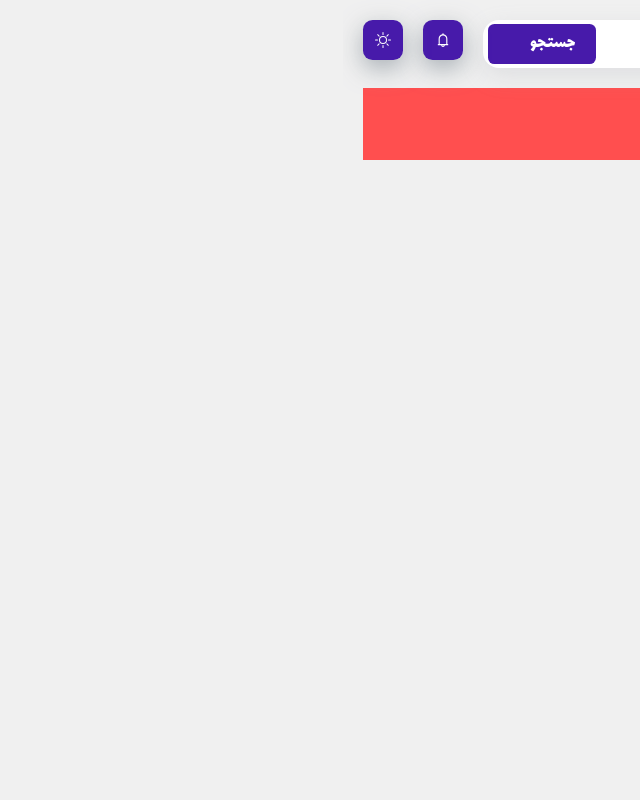
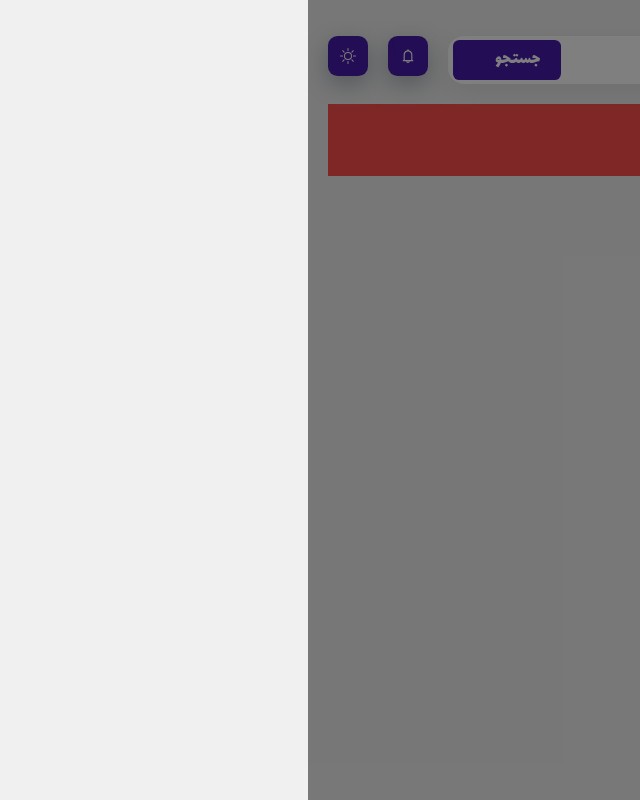
Before and after one commit to ahmadkabiri/first-app, a React (Create React App) app: page /comments in a window 1280 px wide. Shown: the whole page, without its empty margins (640-1280 px from the left). Built offline with nearby package versions, Linux system fonts and the light colour scheme.

Commit message:
modal with portal

```diff
--- a/public/index.html
+++ b/public/index.html
@@ -14,16 +14,14 @@
       href="https://bootswatch.com/4/flatly/bootstrap.min.css"
     />
 
-
     <link rel="apple-touch-icon" href="%PUBLIC_URL%/logo192.png" />
     <link rel="manifest" href="%PUBLIC_URL%/manifest.json" />
     <title>React Course</title>
   </head>
   <body>
     <noscript>You need to enable JavaScript to run this app.</noscript>
-    <!-- <div id="root">
-
-    </div> -->
+    <div id="root" style="width: 100%; height: 100vh"></div>
+    <div id="modals-parent" style="width: 100%; height: 100vh" class='modal-parent active'></div>
     <!--
       This HTML file is a template.
       If you open it directly in the browser, you will see an empty page.
--- a/src/Components/Comments/Comments.js
+++ b/src/Components/Comments/Comments.js
@@ -1,9 +1,12 @@
 import React from 'react'
 import "./Comments.css"
 import Errorbox from '../Errorbox/Errorbox'
+import DeleteModal from '../DeleteModal/DeleteModal'
 export default function Comments() {
   return (
-
+    <>
     <Errorbox msg="هیچ کامنتی یافت نشد"/>
+    <DeleteModal></DeleteModal>
+    </>
   )
 }
--- /dev/null
+++ b/src/Components/DeleteModal/DeleteModal.css
@@ -0,0 +1,47 @@
+.modal-parent {
+  position: fixed;
+  z-index: 2;
+  width: 100%;
+  height: 100vh;
+  background-color: rgba(0, 0, 0, 0.5);
+  display: flex;
+  align-items: center;
+  justify-content: center;
+  opacity: 0;
+  visibility: hidden;
+  transition: 0.4s;
+}
+
+.modal-parent.active {
+  opacity: 1;
+  visibility: visible;
+}
+
+.delete-modal {
+  background-color: var(--white);
+  padding: 4rem;
+}
+
+.delete-modal h1 {
+  font-size: 2rem;
+}
+
+.delete-modal-btns {
+  display: flex;
+  column-gap: 1.25rem;
+}
+
+.delete-btn {
+  width: 100%;
+  margin-top: 2rem;
+  font-size: 1.3rem;
+  padding: 1.1rem 0;
+  outline: none;
+  border: none;
+}
+
+.delete-modal-accept-btn {
+  background-color: var(--blue);
+  color: var(--white);
+  width: 100%;
+}
--- /dev/null
+++ b/src/Components/DeleteModal/DeleteModal.js
@@ -0,0 +1,17 @@
+import React from "react";
+import "./DeleteModal.css";
+import ReactDOM from "react-dom";
+
+export default function DeleteModal() {
+  return ReactDOM.createPortal(
+    <div className="delete-modal">
+      <h1>آیا از حذف اطمینان دارید؟</h1>
+      <div className="delete-modal-btns">
+        <button className="delete-btn delete-modal-accept-btn">بله</button>
+        <button className="delete-btn delete-modal-reject-btn">خیر</button>
+      </div>
+    </div>,
+
+    document.getElementById("modals-parent")
+  );
+}
--- a/src/index.js
+++ b/src/index.js
@@ -5,7 +5,7 @@ import "bootstrap/dist/css/bootstrap.css";
 import "./custom.css";
 import { BrowserRouter } from "react-router-dom";
 
-const root = ReactDOM.createRoot(document.querySelector("body"));
+const root = ReactDOM.createRoot(document.getElementById("root"));
 root.render(
   <BrowserRouter>
     // <App />
```
Also changed, not shown: src/Components/ProductsTable/ProductsTable.css (line endings or trailing spaces).
